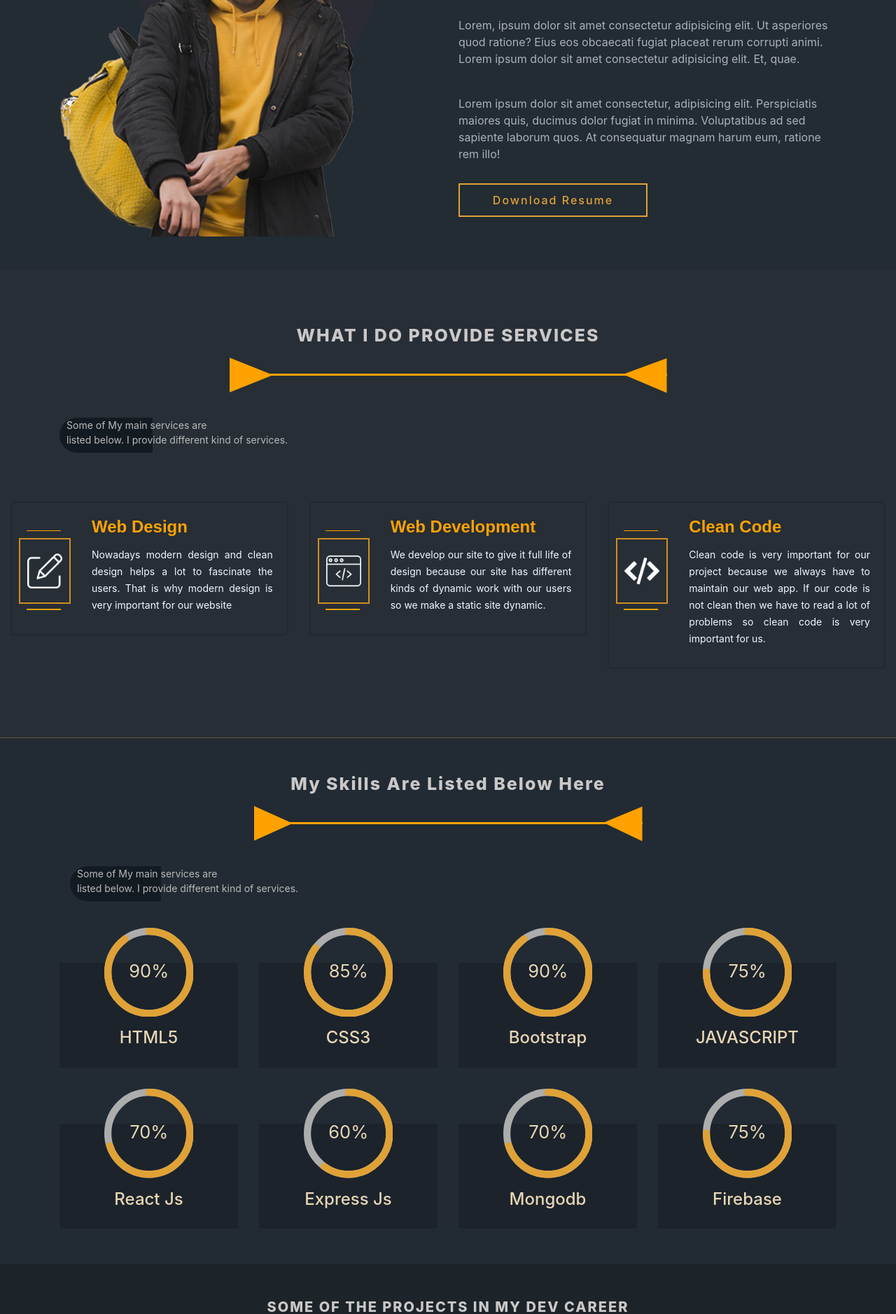
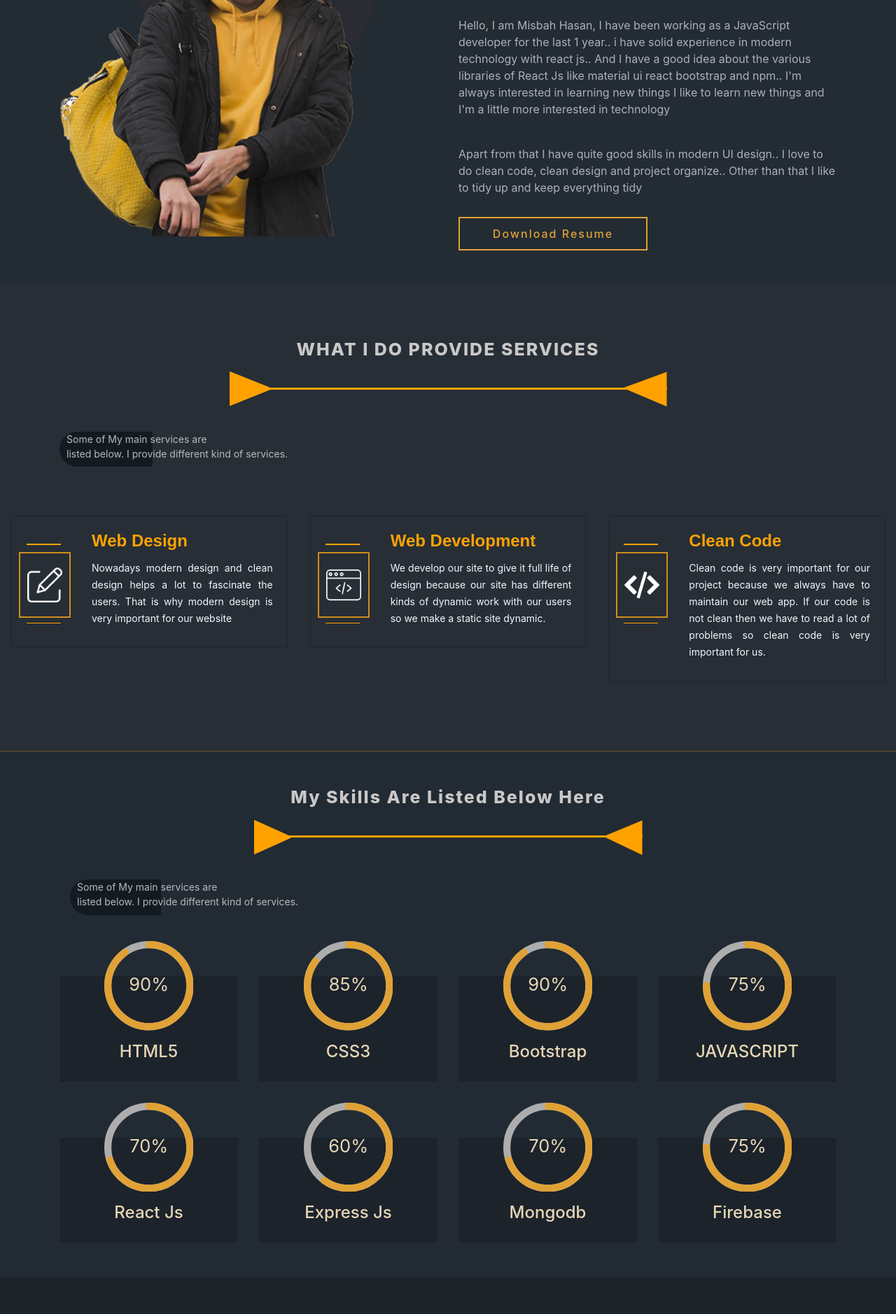
Before and after one commit to misbah41/React-Portfolio-App, a React (Create React App) app: page / in a window 1280 px wide. Shown: the part 880-2758 px from the top of the page at 70% size. Built offline with nearby package versions, Linux system fonts and the light colour scheme.

Commit message:
end rewrite

```diff
--- a/src/Home/About/About.jsx
+++ b/src/Home/About/About.jsx
@@ -2,14 +2,12 @@ import React from "react";
 import AboutImg from "../Banner/bannerimg.png";
 import "./About.css";
 
-const aboutPost = ` Lorem, ipsum dolor sit amet consectetur adipisicing elit. Ut
-asperiores quod ratione? Eius eos obcaecati fugiat placeat rerum
-corrupti animi. Lorem ipsum dolor sit amet consectetur adipisicing elit. Et, quae.`;
+const aboutPost = ` Hello, I am Misbah Hasan, I have been working as a JavaScript developer for the last 1 year..
+i have solid experience in modern technology with react js.. And I have a good idea about the various libraries of React Js like material ui react bootstrap and npm..
+I'm always interested in learning new things I like to learn new things and I'm a little more interested in technology `;
 
-const aboutSubPost = `Lorem ipsum dolor sit amet consectetur, adipisicing elit.
-Perspiciatis maiores quis, ducimus dolor fugiat in minima.
-Voluptatibus ad sed sapiente laborum quos. At consequatur magnam
-harum eum, ratione rem illo!`;
+const aboutSubPost = `Apart from that I have quite good skills in modern UI design..
+I love to do clean code, clean design and project organize.. Other than that I like to tidy up and keep everything tidy`;
 
 const About = () => {
   return (
--- a/src/Home/Portfolios/Portfolios.jsx
+++ b/src/Home/Portfolios/Portfolios.jsx
@@ -53,7 +53,7 @@ const Portfolios = () => {
           className="service-tiltle text-center"
           style={{ textTransform: "uppercase", fontSize:"20px" }}
         >
-          Some of the projects in my dev career
+          Recent Working Projects List
         </h3>
         <div className="styles-div">
           <span className="shadow"></span>
```
